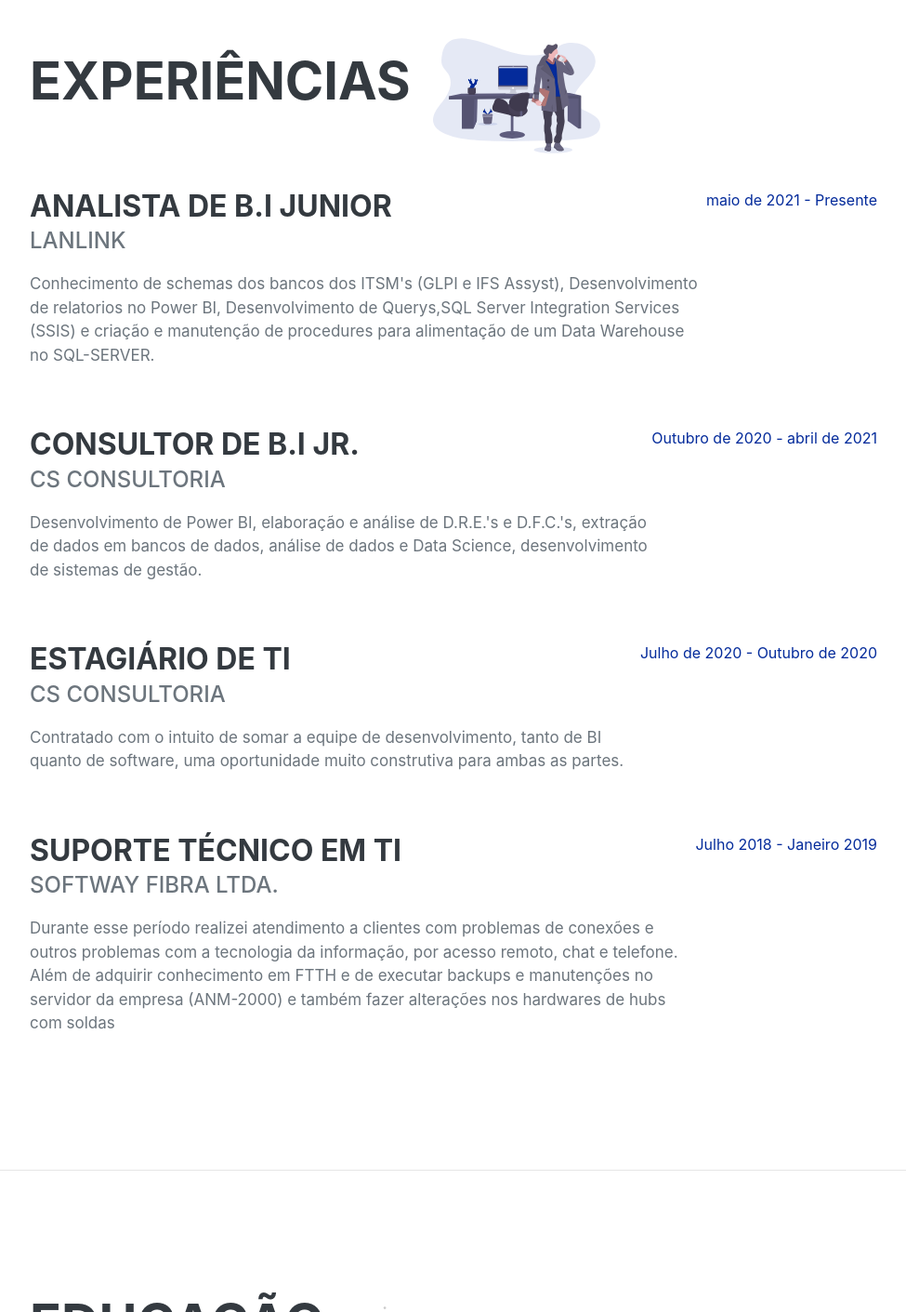
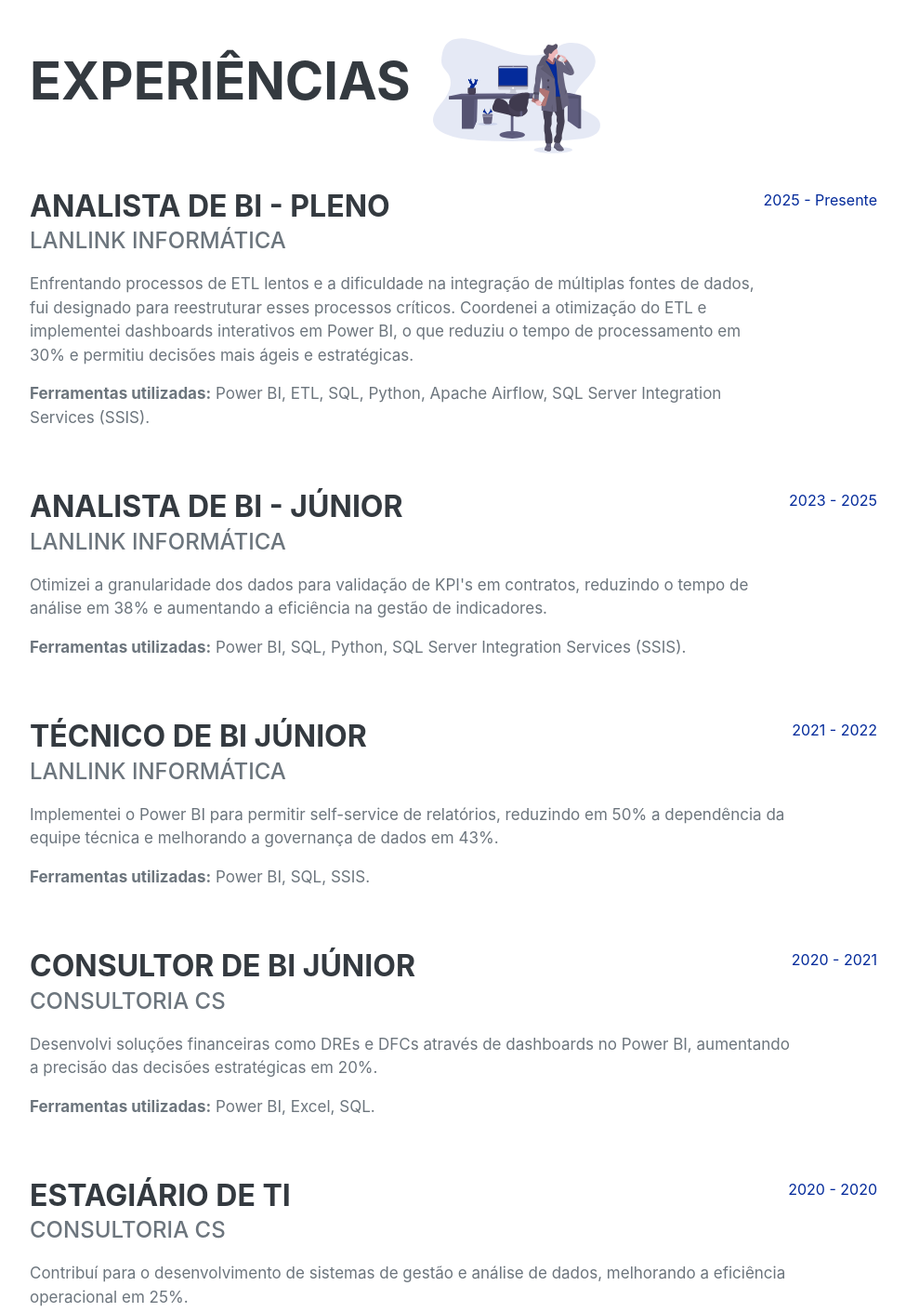
Before and after one commit to Flipe-TI/Flipe-TI.github.io, a plain HTML site: page index.html in a window 1280 px wide. Shown: the part 878-2289 px from the top of the page at 93% size, without its empty margins (288-1263 px from the left). Drawn offline with nearby package versions, Linux system fonts and the light colour scheme; a web font is replaced by a local one.

Commit message:
update descriptions and experiences

```diff
--- a/index.html
+++ b/index.html
@@ -51,7 +51,7 @@
                         <a href="mailto:felipe.silva@felipegabriel.dev">felipe.silva@felipegabriel.dev</a>
                     </div>
 
-                    <p class="lead mb-4">Um entusiasta da tecnologia em constante evolução, sou um desenvolvedor web apaixonado por explorar a internet e analisar dados utilizando a linguagem Python para obter insights valiosos.</p>
+                    <p class="lead mb-4">Um analista de dados apaixonado por desafios complexos, especializado em transformar dados brutos em insights estratégicos. Com experiência em Power BI (PL-300), SQL, Python e Data Science, tenho um olhar analítico e foco em otimização de processos de ETL, desenvolvimento de dashboards interativos e aplicação de Inteligência Artificial (LLMs) para análise de dados. Estou sempre em busca de inovação, explorando novas tecnologias para potencializar a tomada de decisão e gerar impacto real</p>
                     <div class="social-icons">
                         <a class="social-icon" href="https://www.linkedin.com/in/felipe-silva-ti/" target="_blank"><i class="fab fa-linkedin-in"></i></a>
                         <a class="social-icon" href="https://github.com/Flipe-TI" target="_blank"><i class="fab fa-github"></i></a>
@@ -64,41 +64,57 @@
             <section class="resume-section" id="experience">
                 <div class="resume-section-content">
                     <h2 class="mb-5">Experiências</h2>
-                    <img class="loguinho"src="assets/img/exp.svg">
+                    <img class="loguinho" src="assets/img/exp.svg">
                     <div class="d-flex flex-column flex-md-row justify-content-between mb-5">
                         <div class="flex-grow-1">
-                            <h3 class="mb-0">Analista de B.I Junior</h3>
-                            <div class="subheading mb-3">Lanlink</div>
-                            <p>Conhecimento de schemas dos bancos dos ITSM's (GLPI e IFS Assyst), Desenvolvimento de relatorios no Power BI, Desenvolvimento de Querys,SQL Server Integration Services (SSIS) e criação e manutenção de procedures para alimentação de um Data Warehouse no SQL-SERVER.</p>
+                            <h3 class="mb-0">Analista de BI - Pleno</h3>
+                            <div class="subheading mb-3">Lanlink Informática</div>
+                            <p>Enfrentando processos de ETL lentos e a dificuldade na integração de múltiplas fontes de dados, fui designado para reestruturar esses processos críticos. Coordenei a otimização do ETL e implementei dashboards interativos em Power BI, o que reduziu o tempo de processamento em 30% e permitiu decisões mais ágeis e estratégicas.</p>
+                            <p><strong>Ferramentas utilizadas:</strong> Power BI, ETL, SQL, Python, Apache Airflow, SQL Server Integration Services (SSIS).</p>
                         </div>
-                        <div class="flex-shrink-0"><span class="text-primary">maio de 2021 - Presente</span></div>
+                        <div class="flex-shrink-0"><span class="text-primary">2025 - Presente</span></div>
                     </div>
                     <div class="d-flex flex-column flex-md-row justify-content-between mb-5">
                         <div class="flex-grow-1">
-                            <h3 class="mb-0">Consultor de B.I Jr.</h3>
-                            <div class="subheading mb-3">CS Consultoria</div>
-                            <p>Desenvolvimento de Power BI, elaboração e análise de D.R.E.'s e D.F.C.'s, extração de dados em bancos de dados, análise de dados e Data Science, desenvolvimento de sistemas de gestão.</p>
+                            <h3 class="mb-0">Analista de BI - Júnior</h3>
+                            <div class="subheading mb-3">Lanlink Informática</div>
+                            <p>Otimizei a granularidade dos dados para validação de KPI's em contratos, reduzindo o tempo de análise em 38% e aumentando a eficiência na gestão de indicadores.</p>
+                            <p><strong>Ferramentas utilizadas:</strong> Power BI, SQL, Python, SQL Server Integration Services (SSIS).</p>
                         </div>
-                        <div class="flex-shrink-0"><span class="text-primary">Outubro de 2020 - abril de 2021</span></div>
+                        <div class="flex-shrink-0"><span class="text-primary">2023 - 2025</span></div>
+                    </div>
+                    <div class="d-flex flex-column flex-md-row justify-content-between mb-5">
+                        <div class="flex-grow-1">
+                            <h3 class="mb-0">Técnico de BI Júnior</h3>
+                            <div class="subheading mb-3">Lanlink Informática</div>
+                            <p>Implementei o Power BI para permitir self-service de relatórios, reduzindo em 50% a dependência da equipe técnica e melhorando a governança de dados em 43%.</p>
+                            <p><strong>Ferramentas utilizadas:</strong> Power BI, SQL, SSIS.</p>
+                        </div>
+                        <div class="flex-shrink-0"><span class="text-primary">2021 - 2022</span></div>
+                    </div>
+                    <div class="d-flex flex-column flex-md-row justify-content-between mb-5">
+                        <div class="flex-grow-1">
+                            <h3 class="mb-0">Consultor de BI Júnior</h3>
+                            <div class="subheading mb-3">Consultoria CS</div>
+                            <p>Desenvolvi soluções financeiras como DREs e DFCs através de dashboards no Power BI, aumentando a precisão das decisões estratégicas em 20%.</p>
+                            <p><strong>Ferramentas utilizadas:</strong> Power BI, Excel, SQL.</p>
+                        </div>
+                        <div class="flex-shrink-0"><span class="text-primary">2020 - 2021</span></div>
                     </div>
                     <div class="d-flex flex-column flex-md-row justify-content-between mb-5">
                         <div class="flex-grow-1">
                             <h3 class="mb-0">Estagiário de TI</h3>
-                            <div class="subheading mb-3">CS Consultoria</div>
-                            <p>Contratado com o intuito de somar a equipe de desenvolvimento, tanto de BI quanto de software, uma oportunidade muito construtiva para ambas as partes.</p>
+                            <div class="subheading mb-3">Consultoria CS</div>
+                            <p>Contribuí para o desenvolvimento de sistemas de gestão e análise de dados, melhorando a eficiência operacional em 25%.</p>
+                            <p><strong>Ferramentas utilizadas:</strong> PHP, HTML5, CSS3, JavaScript, SQL, Excel, Power BI.</p>
                         </div>
-                        <div class="flex-shrink-0"><span class="text-primary">Julho de 2020 - Outubro de 2020</span></div>
+                        <div class="flex-shrink-0"><span class="text-primary">2020 - 2020</span></div>
                     </div>
                     <div class="d-flex flex-column flex-md-row justify-content-between mb-5">
                         <div class="flex-grow-1">
                             <h3 class="mb-0">Suporte Técnico em TI</h3>
-                            <div class="subheading mb-3">Softway fibra LTDA.</div>
-                            <p>Durante esse período realizei atendimento a clientes com problemas
-                                de conexões e outros problemas com a tecnologia da informação, por
-                                acesso remoto, chat e telefone. Além de adquirir conhecimento em
-                                FTTH e de executar backups e manutenções no servidor da empresa
-                                (ANM-2000) e também fazer alterações nos hardwares de hubs com
-                                soldas</p>
+                            <div class="subheading mb-3">Softway Fibra LTDA.</div>
+                            <p>Durante esse período, realizei atendimento a clientes com problemas de conexões e outros problemas com tecnologia da informação por acesso remoto, chat e telefone. Além disso, adquiri conhecimento em FTTH, executei backups e manutenções no servidor da empresa (ANM-2000) e realizei alterações nos hardwares de hubs com soldas.</p>
                         </div>
                         <div class="flex-shrink-0"><span class="text-primary">Julho 2018 - Janeiro 2019</span></div>
                     </div>
```
